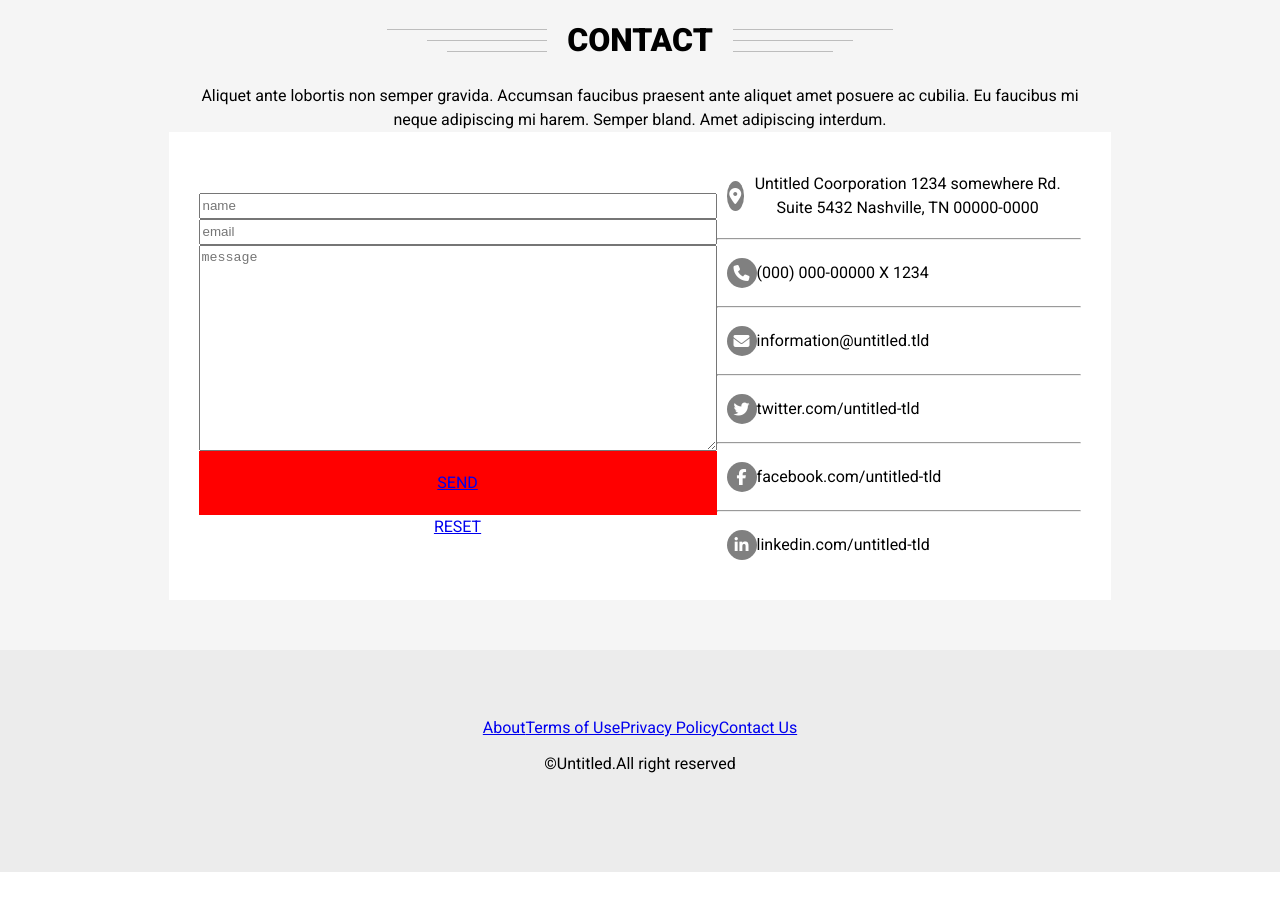
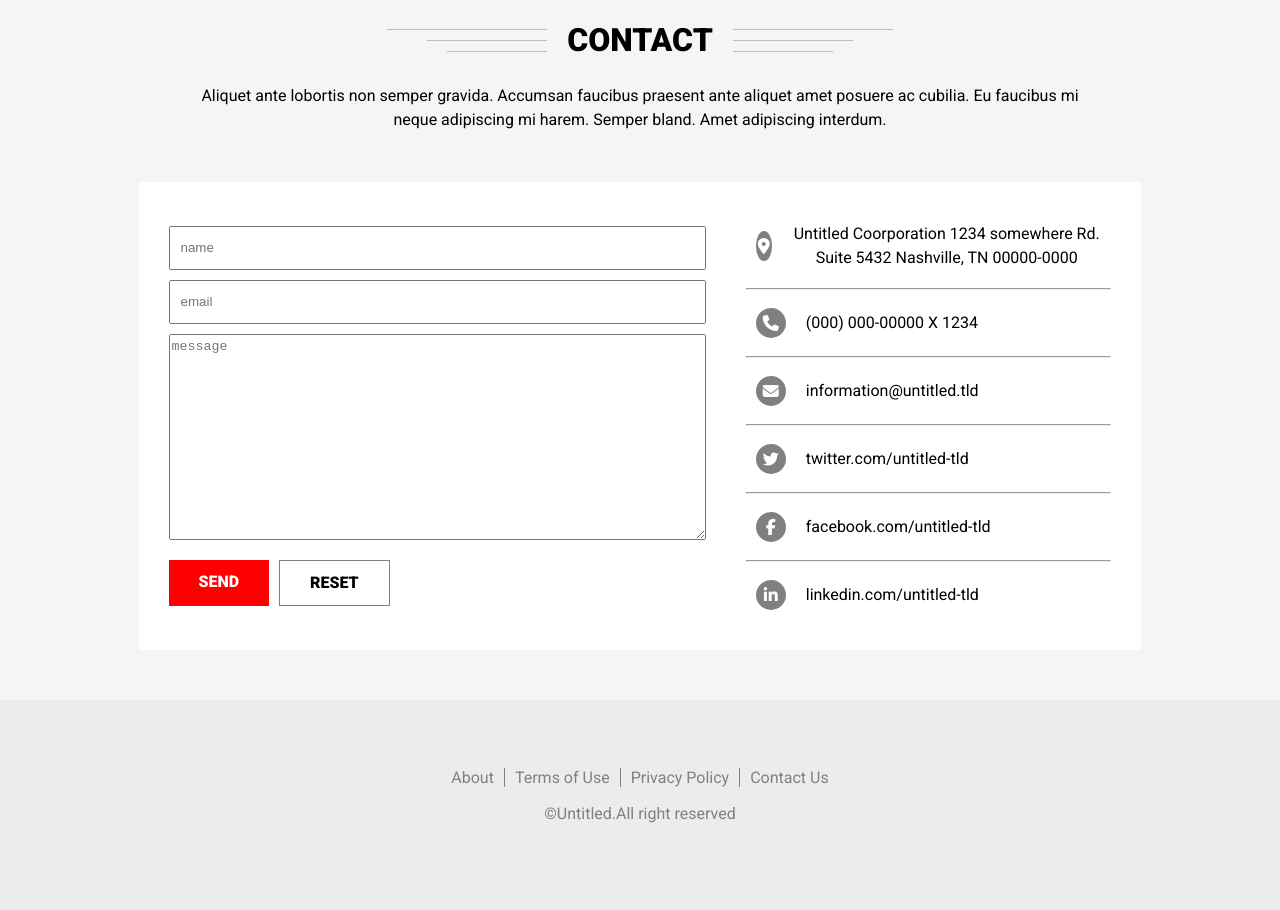
Before and after one commit to ashikraj78/typography, a plain HTML site: page project/index.html in a window 1280 px wide. Shown: the part 3000-3910 px from the top of the page. Before the commit the page ends 3872 px from the top, so only its background shows below. Drawn offline with Linux system fonts and the light colour scheme.

Commit message:
padding changes

```diff
--- a/project/assets/stylesheets/style.css
+++ b/project/assets/stylesheets/style.css
@@ -336,6 +336,7 @@ body{
 	background: white;
 	padding: 30px;
 	display: flex;
+	margin-top: 50px;
 }
 .form{
 	display: flex;
@@ -343,13 +344,40 @@ body{
 	justify-content: center;
 	flex-direction:column;
 	width: 100%;
-
+}
+input{
+	display: block;
+	padding: 10px;
+	margin-bottom: 10px;
+}
+.btn{
+	display: flex;
+	padding-top: 20px;
+}
+.btn a{
+	text-decoration: none;
 }
 
 .send{
 	display: inline-block;
 	background: red;
-	padding: 20px;
+	padding: 10px 30px;
+	color: white;
+	font-weight: 900;
+}
+.reset{
+	margin-left: 10px;
+	background:white;
+	padding: 10px 30px;
+	border: 1px solid grey;
+	color: black;
+	font-weight: 900;
+}
+.socialcontact{
+	margin-left: 40px;
+}
+h4{
+	padding-left: 20px;
 }
 .sec5icon{
 	height: 30px;
@@ -375,6 +403,7 @@ body{
 	background: rgb(236,236,236);
 	padding-top: 50px;
 	padding-bottom: 100px;
+	color: grey;
 }
 
 .footertag{
@@ -382,3 +411,11 @@ body{
 	justify-content: center;
 	padding-top: 20px;
 }
+.footer a{
+	text-decoration: none;
+	padding: 0 10px;
+	color: grey;
+}
+.fta{
+	border-right: 1px solid grey;
+}
--- a/project/index.html
+++ b/project/index.html
@@ -174,8 +174,10 @@
                     <input type="text" placeholder="name">
                     <input type="text" placeholder="email">
                     <textarea name="message" placeholder="message" id="" cols="30" rows="10"></textarea>
-                    <a href="#" class="send">SEND</a>
-                    <a href="#" class="reset">RESET</a>
+                    <div class="btn">
+                        <a href="#" class="send">SEND</a>
+                        <a href="#" class="reset">RESET</a>
+                    </div>
                 </div>
                 <article class="socialcontact">
                     <div class="sec5tab">
@@ -220,9 +222,9 @@
     </main>
     <footer class="footer">
         <ul class="footertag">
-            <li> <a href="#">About</a></li>
-            <li> <a href="#">Terms of Use</a></li>
-            <li> <a href="#">Privacy Policy</a></li>
+            <li> <a href="#" class="fta">About</a></li>
+            <li> <a href="#" class="fta">Terms of Use</a></li>
+            <li> <a href="#" class="fta">Privacy Policy</a></li>
             <li> <a href="#">Contact Us</a></li>
         </ul>
         <small class="footertag">&copy;Untitled.All right reserved</small>
```
